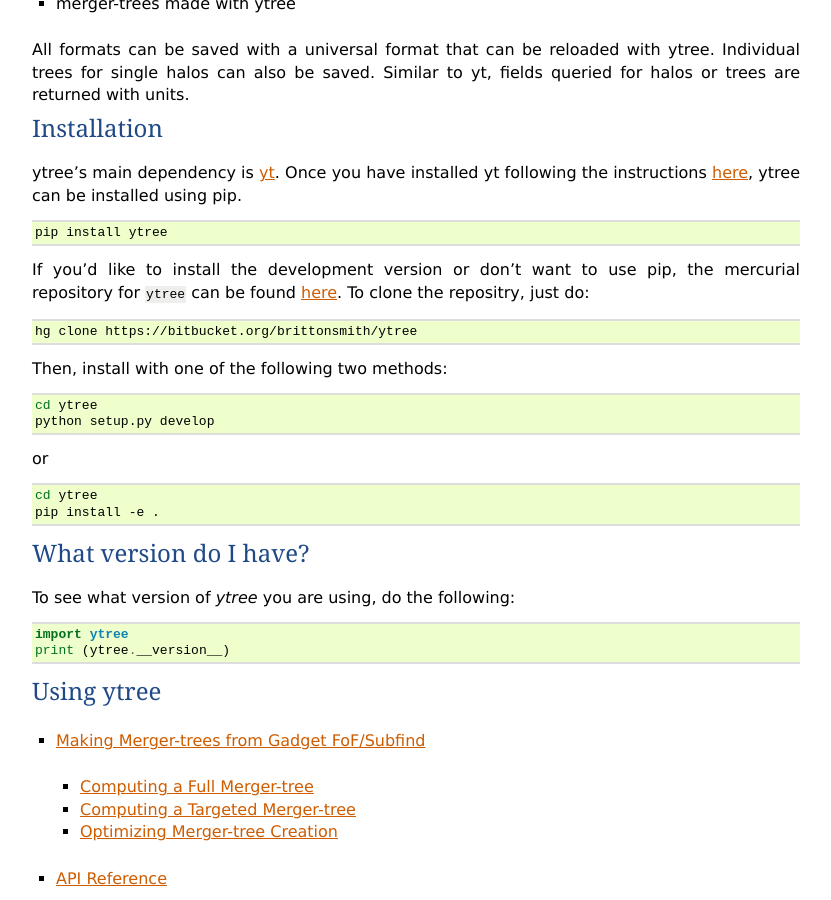
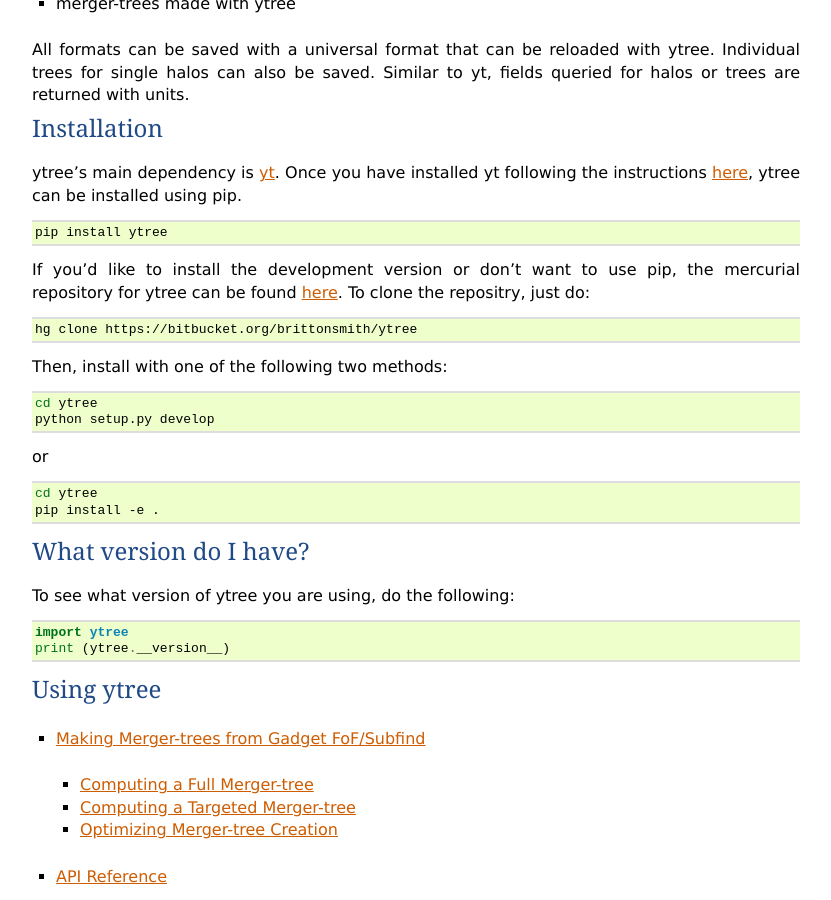
Before and after one commit to ytree-project/treefarm, a Sphinx documentation site: the page built from doc/source/index.rst, in a window 1280 px wide and 900 px high, scrolled down 326 px. Shown: the whole window, without its empty margins (48-879 px from the left). Built offline with Sphinx 7.4.7, drawn with Linux system fonts in a browser that asks for light colours; pages that are not in the unit, such as notebooks, are missing from menus.

```diff
--- a/doc/source/index.rst
+++ b/doc/source/index.rst
@@ -32,7 +32,7 @@ have installed yt following the instructions `here
     pip install ytree
 
 If you'd like to install the development version or don't want to use
-pip, the mercurial repository for ``ytree`` can be found
+pip, the mercurial repository for ytree can be found
 `here <https://bitbucket.org/brittonsmith/ytree>`__.  To clone the
 repositry, just do:
 
@@ -57,7 +57,7 @@ or
 What version do I have?
 =======================
 
-To see what version of `ytree` you are using, do the following:
+To see what version of ytree you are using, do the following:
 
 .. code-block:: python
 
```
